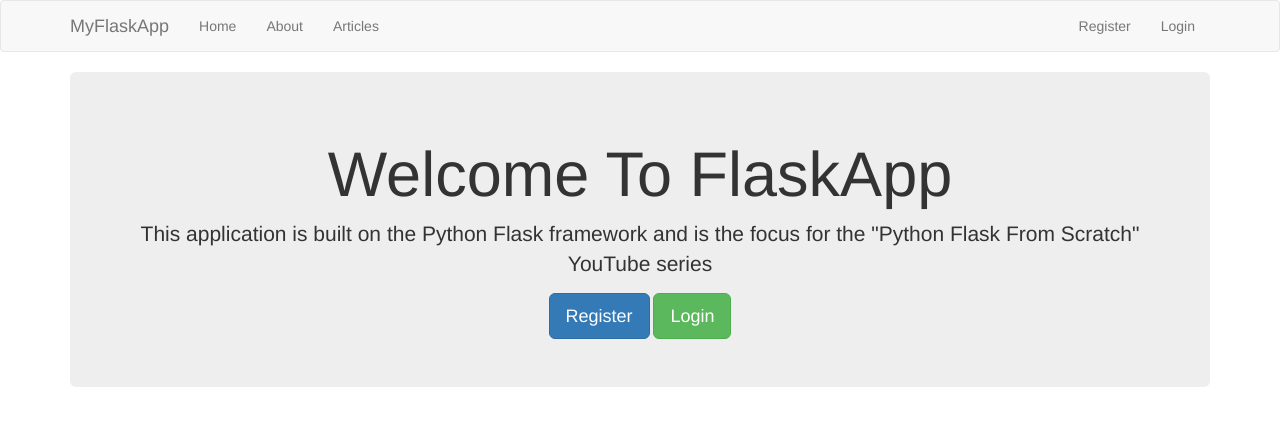
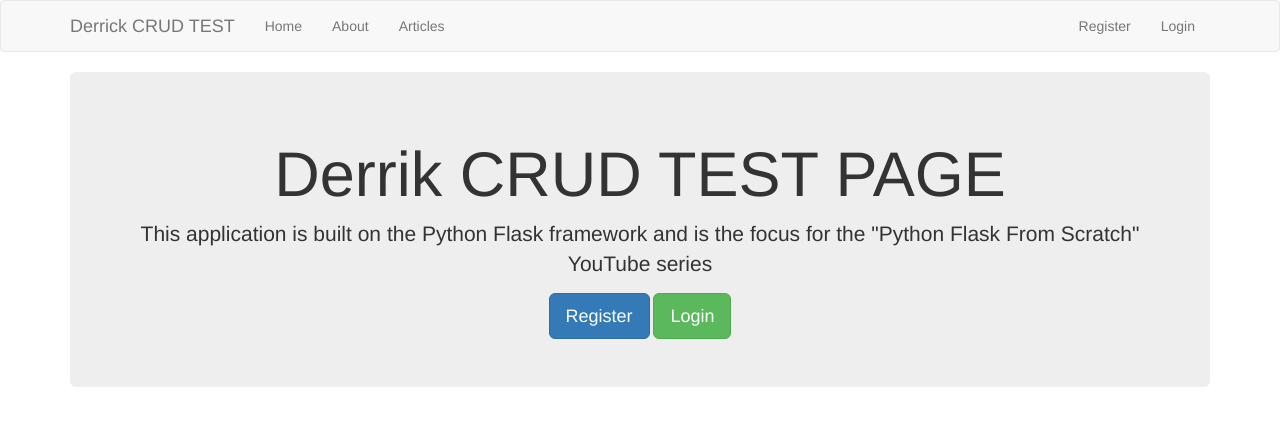
Before and after one commit to superbderrick/Algorithms, a Flask app: page / in a window 1280 px wide. Shown: the top 426 px of the page. Run offline with Flask 2, Linux system fonts and the light colour scheme; some libraries are stand-ins or nearby versions.

Commit message:
added some pages

```diff
--- a/templates/home.html
+++ b/templates/home.html
@@ -2,7 +2,7 @@
 
 {% block body %}
   <div class="jumbotron text-center">
-    <h1>Welcome To FlaskApp</h1>
+    <h1>Derrik CRUD TEST PAGE</h1>
     <p class="lead">This application is built on the Python Flask framework and is the focus for the "Python Flask From Scratch" YouTube series</p>
     {% if session.logged_in == NULL %}
       <a href="/register" class="btn btn-primary btn-lg">Register</a>
--- a/templates/includes/_navbar.html
+++ b/templates/includes/_navbar.html
@@ -7,7 +7,7 @@
             <span class="icon-bar"></span>
             <span class="icon-bar"></span>
           </button>
-          <a class="navbar-brand" href="#">MyFlaskApp</a>
+          <a class="navbar-brand" href="#">Derrick CRUD TEST</a>
         </div>
         <div id="navbar" class="collapse navbar-collapse">
           <ul class="nav navbar-nav">
--- a/templates/layout.html
+++ b/templates/layout.html
@@ -2,7 +2,7 @@
 <html>
   <head>
     <meta charset="utf-8">
-    <title>MyFlaskApp</title>
+    <title>Derrick CRUD TEST</title>
     <link rel="stylesheet" href="https://maxcdn.bootstrapcdn.com/bootstrap/3.3.7/css/bootstrap.min.css">
   </head>
   <body>
```
